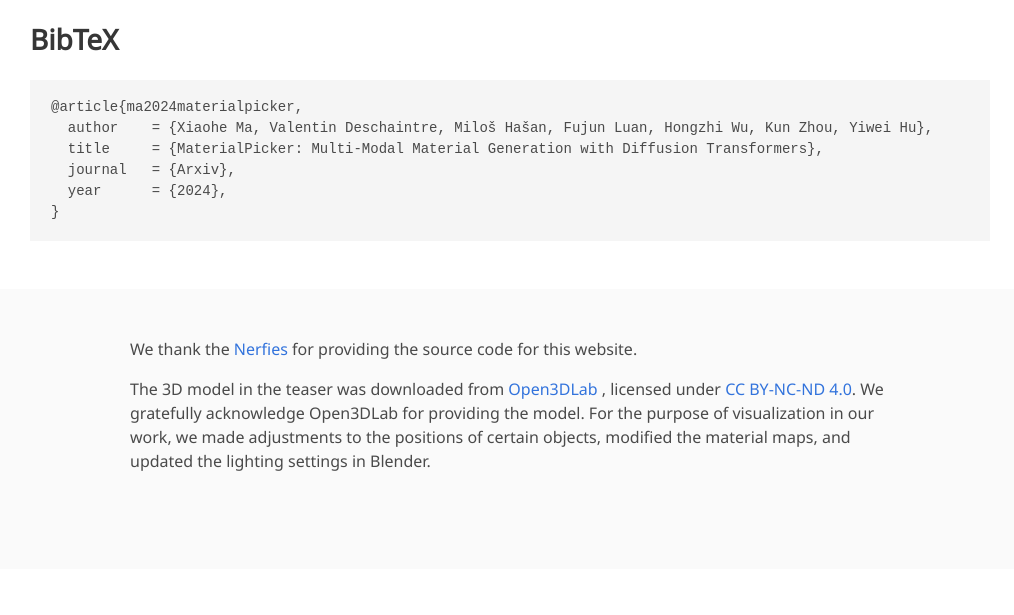
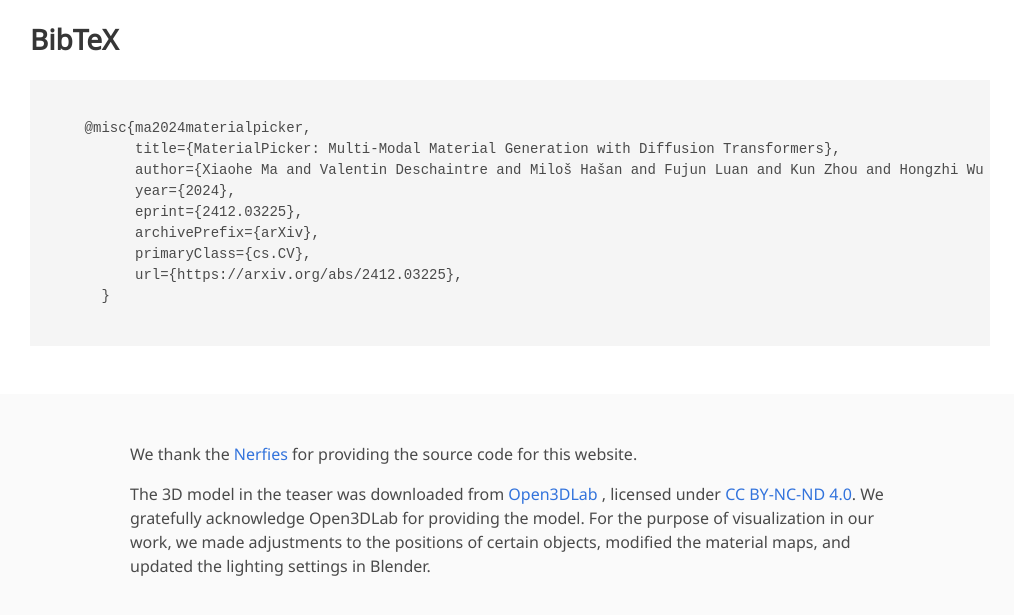
Before and after one commit to BeAShaper/BeAShaper.github.io, a Jekyll site: the page publications/materialpicker/index.html, which Jekyll copies as it is, in a window 1280 px wide and 900 px high, scrolled down 1636 px, cut to the strip 226-841 px from the top of the window. Shown: the whole strip, without its empty margins (130-1144 px from the left). Built offline with Jekyll 4.4.1, drawn with Linux system fonts in a browser that asks for light colours; nearby versions of some CDN libraries; some web fonts are replaced; library files that are not in the unit come from our copies; a style sheet for code colours, icons or effects is not loaded; before the commit the page ends 2431 px from its top, so only the background shows below that.

Commit message:
material picker

```diff
--- a/publications/materialpicker/index.html
+++ b/publications/materialpicker/index.html
@@ -79,7 +79,7 @@
             <div class="publication-links">
               <!-- PDF Link. -->
               <span class="link-block">
-                <a href="https://github.com/BeAShaper/BeAShaper.github.io/publications/materialpicker/materialpicker.pdf"
+                <a href="https://BeAShaper.github.io/publications/materialpicker/materialpicker.pdf"
                    class="external-link button is-normal is-rounded is-dark">
                   <span class="icon">
                       <i class="fas fa-file-pdf"></i>
@@ -193,12 +193,17 @@
 <section class="section" id="BibTeX">
   <div class="container is-max-desktop content">
     <h2 class="title">BibTeX</h2>
-    <pre><code>@article{ma2024materialpicker,
-  author    = {Xiaohe Ma, Valentin Deschaintre, Miloš Hašan, Fujun Luan, Hongzhi Wu, Kun Zhou, Yiwei Hu},
-  title     = {MaterialPicker: Multi-Modal Material Generation with Diffusion Transformers},
-  journal   = {Arxiv},
-  year      = {2024},
-}</code></pre>
+    <pre><code>
+    @misc{ma2024materialpicker,
+          title={MaterialPicker: Multi-Modal Material Generation with Diffusion Transformers},
+          author={Xiaohe Ma and Valentin Deschaintre and Miloš Hašan and Fujun Luan and Kun Zhou and Hongzhi Wu and Yiwei Hu},
+          year={2024},
+          eprint={2412.03225},
+          archivePrefix={arXiv},
+          primaryClass={cs.CV},
+          url={https://arxiv.org/abs/2412.03225},
+      }
+    </code></pre>
   </div>
 </section>
 
```
